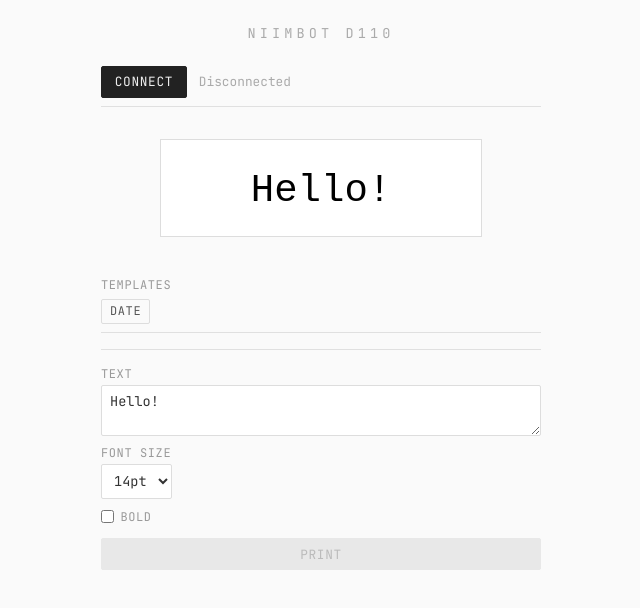
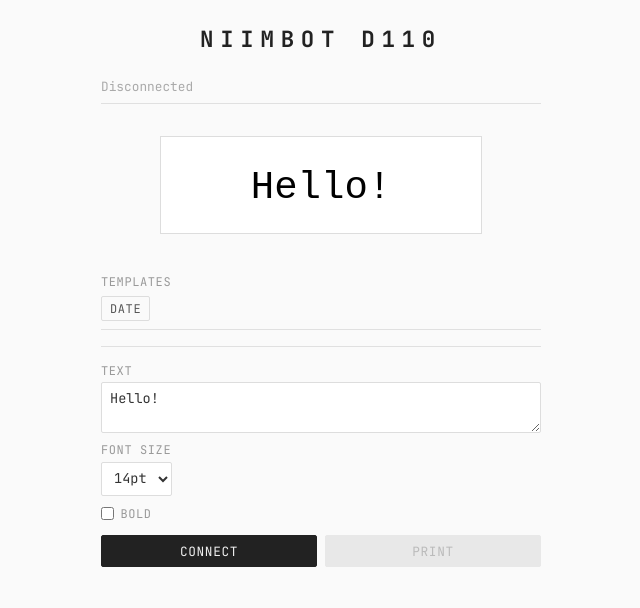
Before and after one commit to clemencov/niimbot, a website built with Vite: page index.html in a window 1280 px wide. Shown: the whole page, without its empty margins (319-959 px from the left). Built offline with nearby package versions, Linux system fonts and the light colour scheme; what @mmote/niimbluelib would draw is missing.

Commit message:
Buttons layout

```diff
--- a/index.html
+++ b/index.html
@@ -13,7 +13,6 @@
     <div class="app">
       <h1 id="page-title">NIIMBOT D110</h1>
       <header>
-        <button id="btn-connect">Connect</button>
         <span id="status">Disconnected</span>
         <span id="battery"></span>
       </header>
@@ -61,7 +60,10 @@
 
         </div>
 
-        <button id="btn-print" disabled>Print</button>
+        <div class="actions">
+          <button id="btn-connect">Connect</button>
+          <button id="btn-print" disabled>Print</button>
+        </div>
         <div id="print-progress"></div>
       </section>
     </div>
--- a/src/style.css
+++ b/src/style.css
@@ -22,10 +22,10 @@
 }
 
 #page-title {
-  font-size: 0.85rem;
-  font-weight: 400;
+  font-size: 1.4rem;
+  font-weight: 700;
   text-align: center;
-  color: #aaa;
+  color: #222;
   letter-spacing: 0.3em;
   text-transform: uppercase;
 }
@@ -187,11 +187,20 @@
   border-color: #a33;
 }
 
+.actions {
+  display: flex;
+  gap: 0.5rem;
+  margin-top: 0.25rem;
+}
+
+.actions button {
+  flex: 1;
+}
+
 #btn-print {
   background: #2a8a2a;
   color: #fff;
   border-color: #2a8a2a;
-  margin-top: 0.25rem;
 }
 
 #btn-print:hover:not(:disabled) {
```
